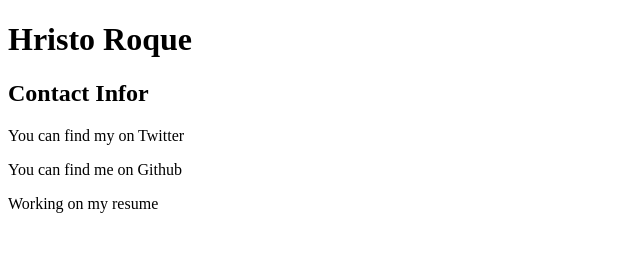
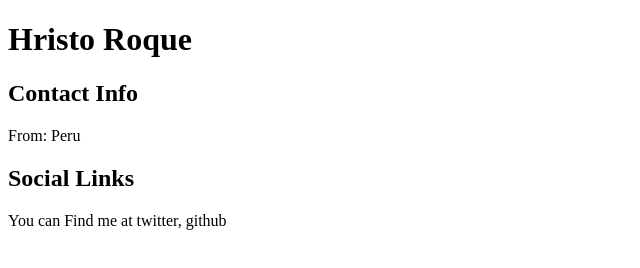
Before and after one commit to aroquega/aroquega.github.io, a Gatsby site: page / in a window 1280 px wide. Shown: the whole page, without its empty margins (0-640 px from the left). Built offline with nearby package versions, Linux system fonts and the light colour scheme; Gatsby itself is replaced by a stand-in of ours.

Commit message:
Adding contact detail component

```diff
--- /dev/null
+++ b/src/components/contactsection/index.js
@@ -0,0 +1,29 @@
+import React from 'react'
+import CVSection from './../cvsection'
+
+function ContactSection(){
+    return (
+        <>
+            <CVSection
+                title="Contact Info"
+                content={()=>(
+                    <>
+                    <p>From: Peru</p>
+                    </>
+                )}
+            />
+            <CVSection
+                title="Social Links"
+                content={()=>(
+                    <>
+                        <p>
+                            You can Find me at twitter, github
+                        </p>
+                    </>
+                )}
+            />
+        </>
+    )
+}
+
+export default ContactSection
--- a/src/components/header/index.js
+++ b/src/components/header/index.js
@@ -1,26 +1,12 @@
 import React from 'react'
-import CVSection from './../cvsection'
 
 function Header(){
     return (
-        <p>
+        <header>
             <h1>
                 Hristo Roque
             </h1>
-            <CVSection
-                title="Contact Infor"
-                content={()=>(
-                    <>
-                        <p>
-                            You can find my on Twitter
-                        </p>
-                        <p>
-                            You can find me on Github
-                        </p>
-                    </>
-                )}
-            />
-        </p>
+        </header>
     )
 }
 
--- a/src/pages/index.js
+++ b/src/pages/index.js
@@ -1,13 +1,12 @@
 import React from "react"
 
 import Header from '../components/header'
+import ContactSection from '../components/contactsection'
 
 const IndexPage = () => (
   <>
     <Header/>
-    <p>
-      Working on my resume
-    </p>
+    <ContactSection></ContactSection>
   </>
 )
 
```
